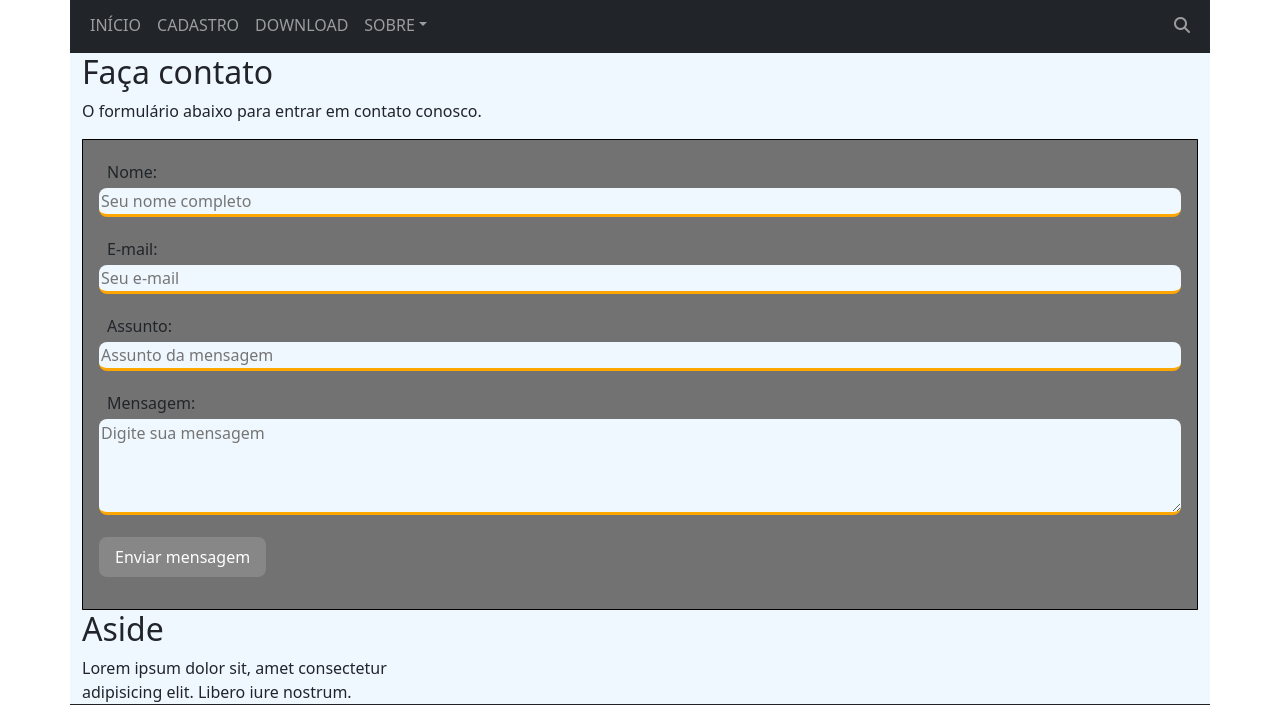
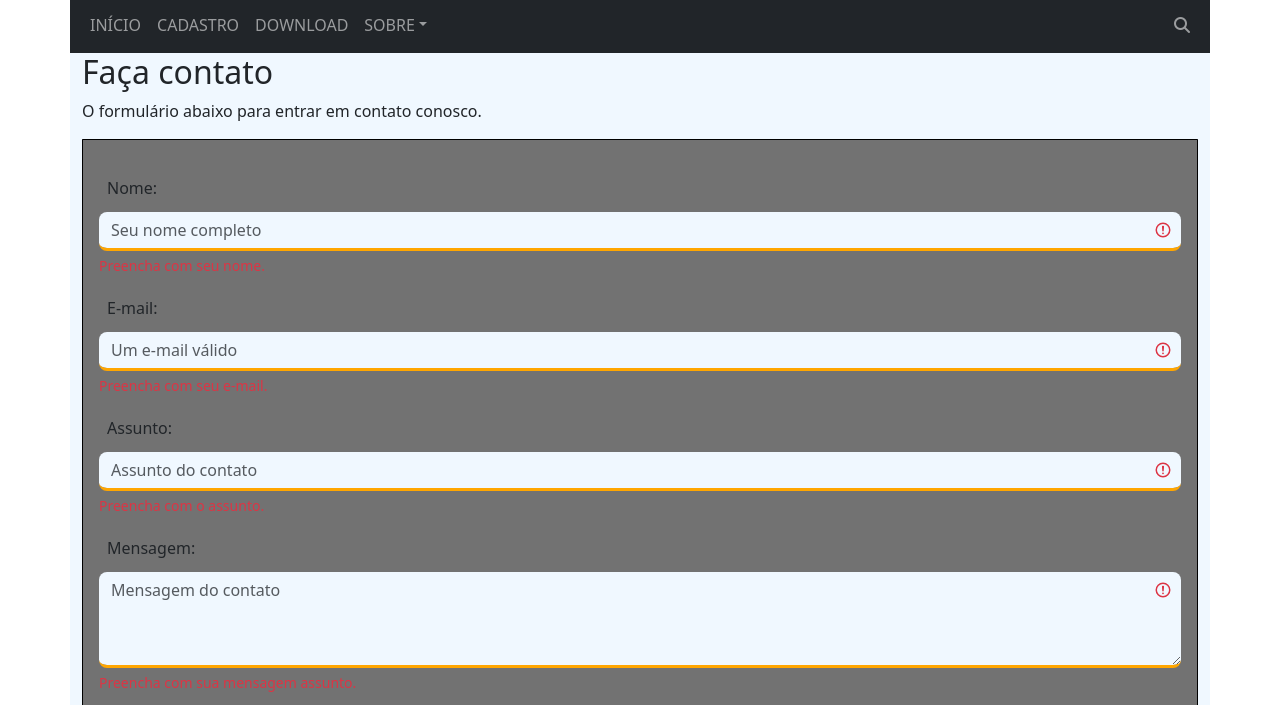
Before and after one commit to Edux710/PetiteGuard, a plain HTML site: page contatos.html in a window 1280 px wide. Shown: the part 68-773 px from the top of the page. Drawn offline with nearby package versions, Linux system fonts and the light colour scheme.

Commit message:
2025.02.26

```diff
--- a/contatos.html
+++ b/contatos.html
@@ -86,34 +86,44 @@
         <article class="col-12 col-md-9  flex-grow-1">
             <h2>Faça contato</h2>
             <p> O formulário abaixo para entrar em contato conosco.</p>
-            <form action="processa.html" method="get" id="formContato">
+            <form action="processa.html" method="get" id="formContato" class="was-validated">
 
-                <p>
-                    <label for="campoNome">Nome:</label>
-                    <input type="text" name="campoNome" id="campoNome" placeholder="Seu nome completo" minlength="3" required>
-                </p>
+                <div class="mb-2 mt-3">
+                    <label for="campoNome" class="form-label">Nome:</label>
+                    <input type="text" name="nome" class="form-control" id="campoNome"
+                        placeholder="Seu nome completo" minlength="3" required>
+                    <div class="invalid-feedback">Preencha com seu nome.</div>
+                    <div class="valid-feedback">&nbsp;</div>
+                </div>
 
-                <p>
-                    <label for="campoEmail">E-mail:</label>
-                    <input type="email" name="campoEmail" id="campoEmail" placeholder="Seu e-mail" required>
+                <div class="mb-3 mt-3">
+                    <label for="campoEmail" class="form-label">E-mail:</label>
+                    <input type="email" name="email" class="form-control" id="campoEmail"
+                        placeholder="Um e-mail válido" required>
+                    <div class="invalid-feedback">Preencha com seu e-mail.</div>
+                    <div class="valid-feedback">Valido!</div>
+                </div>
 
-                </p>
+                <div class="mb-3 mt-3">
+                    <label for="campoAssunto" class="form-label">Assunto:</label>
+                    <input type="text" name="assunto" class="form-control" id="campoAssunto"
+                        placeholder="Assunto do contato" minlength="5" required>
+                    <div class="invalid-feedback">Preencha com o assunto.</div>
+                    <div class="valid-feedback">Valido!</div>
+                </div>
 
-                <p>
-                    <label for="campoAssunto">Assunto:</label>
-                    <input type="text" name="campoAssunto" id="campoAssunto" placeholder="Assunto da mensagem" minlength="5" required>
-                </p>
+                <div class="mb-3 mt-3">
+                    <label for="campoMensagem" class="form-label">Mensagem:</label>
+                    <textarea name="mensagem" id="campoMensagem" class="form-control"
+                        placeholder="Mensagem do contato" minlength="5" required></textarea>
+                        <div class="invalid-feedback">Preencha com sua mensagem assunto.</div>
+                        <div class="valid-feedback">Valido!</div>
+                </div>
 
-                <p>
-                    <label for="campoMensagem">Mensagem:</label>
-                    <textarea name="campoMensagem" id="campoMensagem" placeholder="Digite sua mensagem" minlength="5" required></textarea>
-                </p>
-
-                <p>
-                    <button type="submit">Enviar mensagem</button>
-                    <!--small>Clique somente uma vez</small-->
-                </p>
-                </form>
+                <div class="mb-3 mt-3">
+                    <button type="submit">Enviar</button>
+                </div>
+            </form>
 
 
             </article>
```
